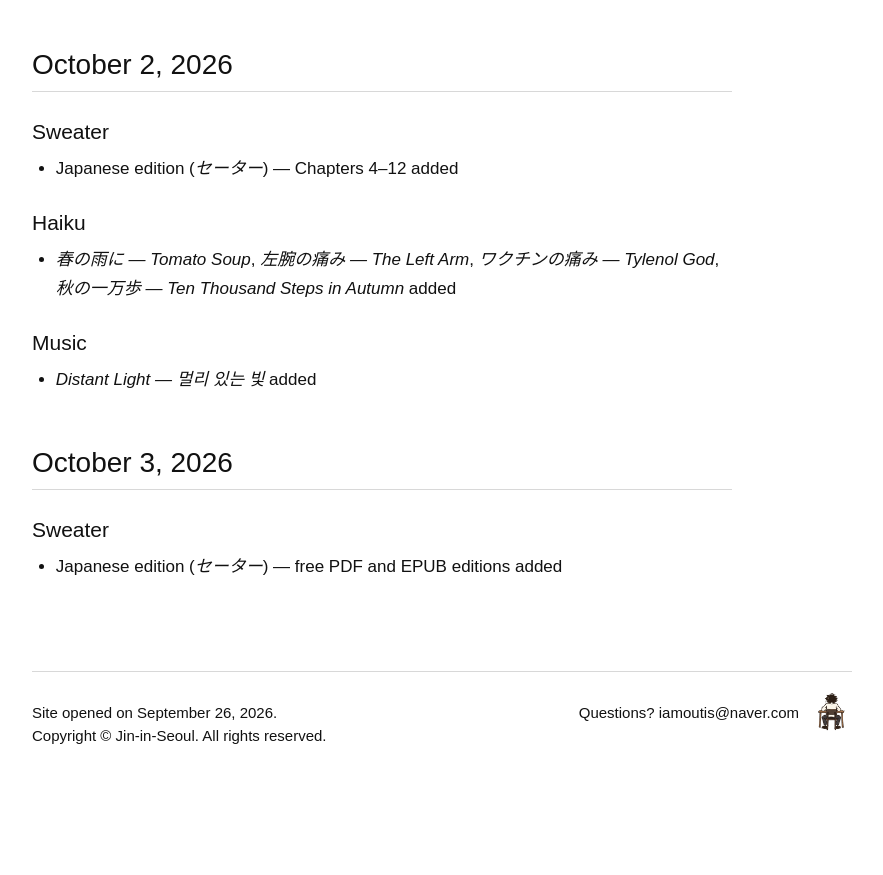
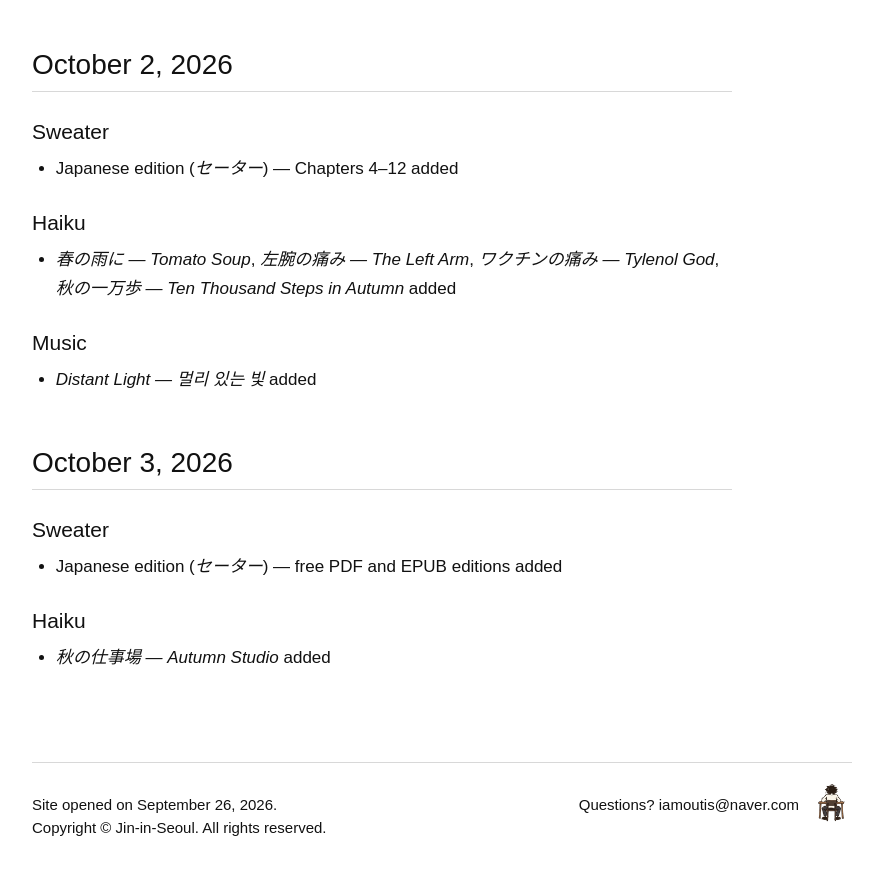
Before and after one commit to Jin-in-Seoul/Jin-in-Seoul, a Jekyll site: the page built from publication-log/index.html, in a window 1280 px wide and 900 px high, scrolled down 2636 px. Shown: the top 875 px of the window, without its empty margins (198-1081 px from the left). Built offline with Jekyll 4.4.1, drawn with Linux system fonts in a browser that asks for light colours; before the commit the page ends 3444 px from its top, so only the background shows below that.

Commit message:
Update publication log for Autumn Studio

```diff
--- a/publication-log/index.html
+++ b/publication-log/index.html
@@ -155,6 +155,11 @@
         <ul>
           <li>Japanese edition (<em>セーター</em>) — free PDF and EPUB editions added</li>
         </ul>
+
+        <h3>Haiku</h3>
+        <ul>
+          <li><em>秋の仕事場 — Autumn Studio</em> added</li>
+        </ul>
       </section>
 
     </div>
```
